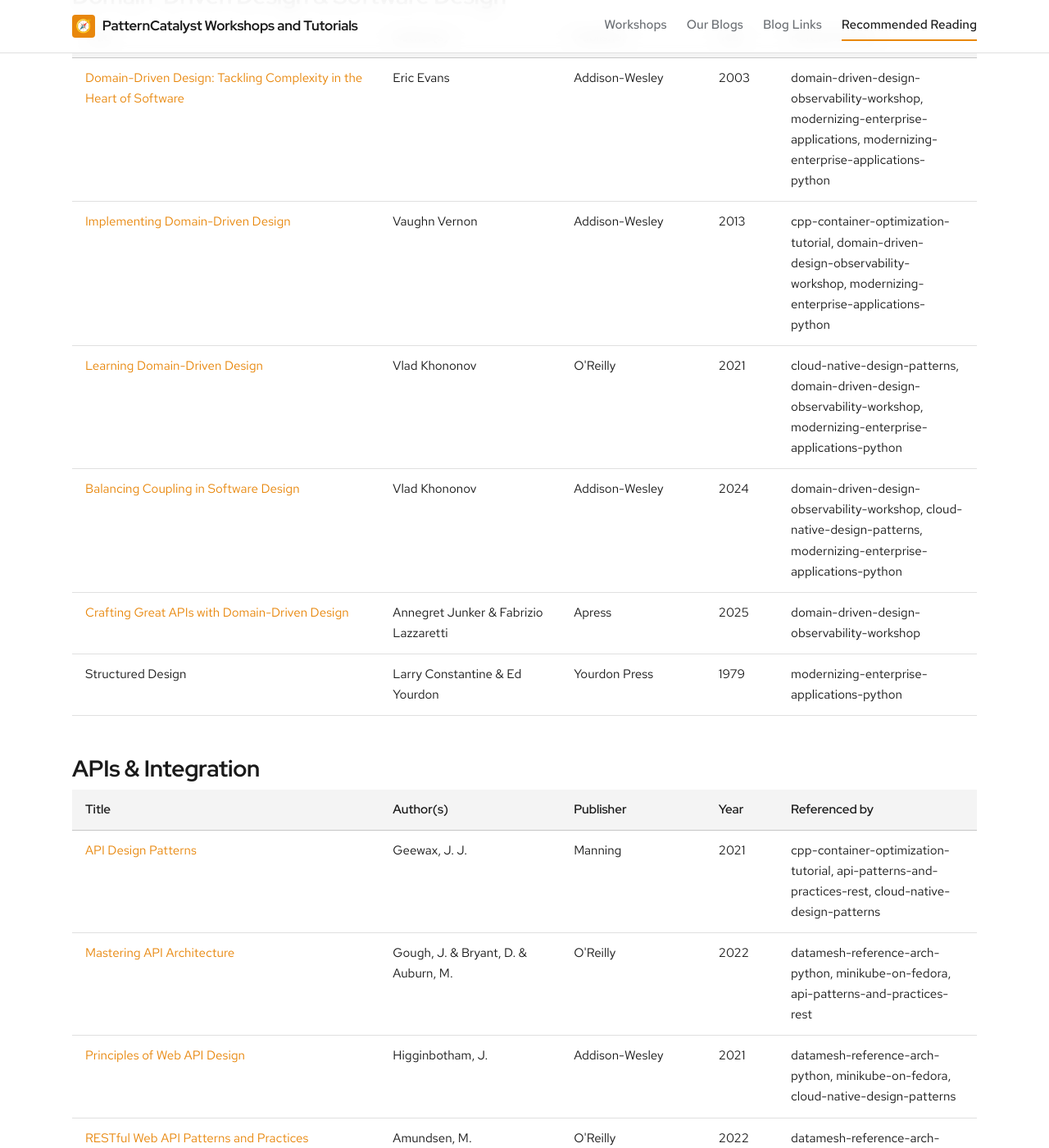
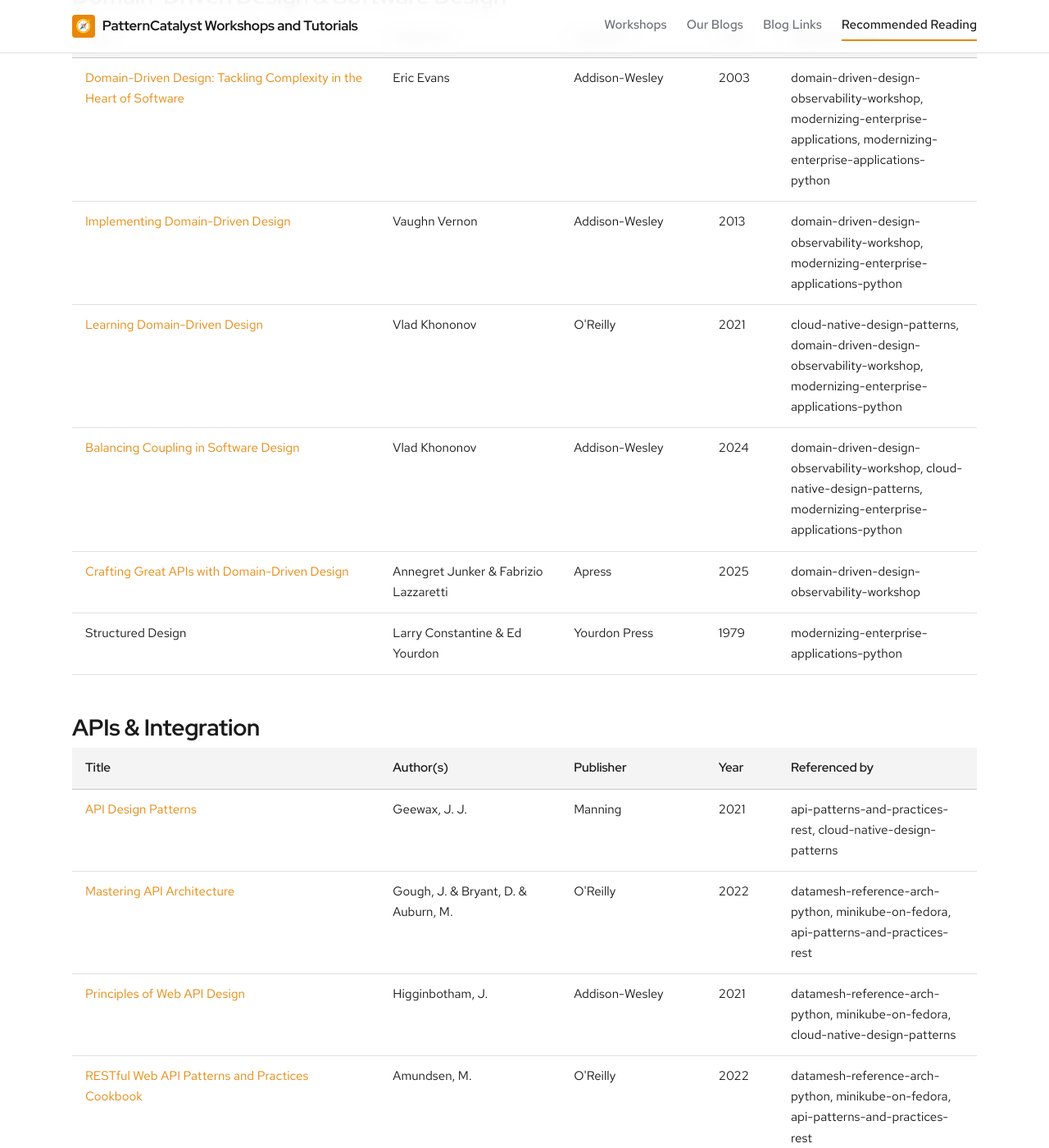
Before and after one commit to patterncatalyst/patterncatalyst-workshops-tutorials-list, a Jekyll site: the page built from books.html, in a window 1280 px wide and 1400 px high, scrolled down 744 px. Shown: the whole window at 82% size. Built offline with Jekyll 4.4.1, drawn with Linux system fonts in a browser that asks for light colours; some web fonts are replaced.

Commit message:
data: drop stray cpp-container-optimization-tutorial attributions (#18)
The C++ container-optimization tutorial does not cite 'API Design Patterns'
(Geewax) or 'Implementing Domain-Driven Design' (Vernon) anywhere in its
docs, bibliography, README, or PRD, but both books listed the tutorial in
referenced_by (stray matches from the generator heuristic). Remove the two
false attributions; the tutorial's five actual reference books are unchanged
and correctly attributed.

Co-authored-by: PatternCatalyst <local@example.invalid>

```diff
--- a/_data/books.yml
+++ b/_data/books.yml
@@ -37,7 +37,6 @@
   isbn: null
   url: "https://www.manning.com/books/api-design-patterns"
   referenced_by:
-    - "cpp-container-optimization-tutorial"
     - "api-patterns-and-practices-rest"
     - "cloud-native-design-patterns"
 
@@ -172,7 +171,6 @@
   isbn: "9780133039894"
   url: "https://www.informit.com/store/implementing-domain-driven-design-9780133039894"
   referenced_by:
-    - "cpp-container-optimization-tutorial"
     - "domain-driven-design-observability-workshop"
     - "modernizing-enterprise-applications-python"
 
```
